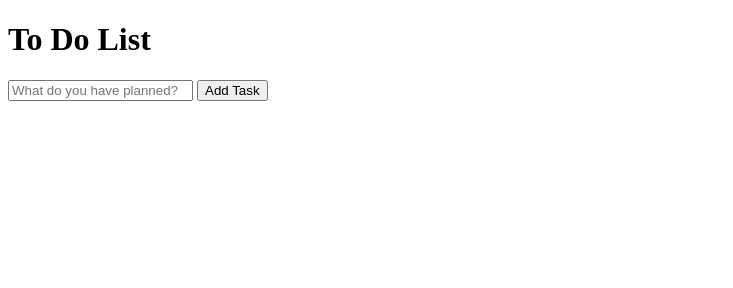
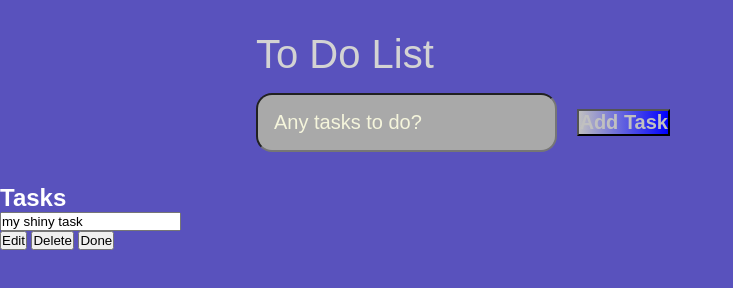
Before and after one commit to Ibrahim-Abuaker/ToDoList, a plain HTML site: page index.html in a window 1280 px wide. Shown: the whole page, without its empty margins (0-733 px from the left). Drawn offline with Linux system fonts and the light colour scheme.

Commit message:
update basics

```diff
--- a/index.html
+++ b/index.html
@@ -13,14 +13,37 @@
             <input
             type="text"
             id="new-task-input"
-            placeholder="What do you have planned?"/>
+            placeholder="Any tasks to do?"/>
             <input
             type="submit"
             value="Add Task"
-            id="new-task-submit"
-            >
+            id="new-task-submit"/>
         </form>
     </header>
+
+<main>
+    <section class="task-list">
+<h2>Tasks</h2>
+<div class="task">
+    <div class="content">
+        <input
+        type="text"
+        class="text"
+        value="my shiny task"
+        readonly
+        />
+    </div>
+    <div class="actions">
+        <button class="edit">Edit</button>
+        <button class="delete">Delete</button>
+        <button class="done">Done</button>
+        <!--&#9989-->
+    </div>
+</div>
+
+    </section>
+</main>
+
     <script defer src="script.js"></script>
 </body>
 </html>
--- a/style.css
+++ b/style.css
@@ -0,0 +1,55 @@
+* {
+    margin: 0;
+    padding: 0;
+    box-sizing: border-box;
+    font-family:sans-serif;
+  }
+
+  body{
+    display: flex;
+    flex-direction: column;
+    min-height: 100vh;
+    background-color: #5952bd;
+    color: #fff;
+  }
+
+  header {
+    padding: 2rem 1rem;
+    max-width: 800px;
+    width: 100%;
+    margin: 0 auto;
+  }
+
+  header > h1 {
+    font-size: 2.5rem;
+    font-weight: 200;
+    margin-bottom: 1rem;
+    color: lightgray ;
+  }
+
+  new-task-form {
+    display: flex;
+  }
+
+  input, button {
+  }
+
+  #new-task-input {
+    flex: 1 1 0%;
+    background-color: darkgray;
+    padding: 1rem;
+    border-radius: 1rem;
+    margin-right: 1rem;
+    color: aliceblue;
+    font-size: 1.25rem;
+  }
+
+  #new-task-input::placeholder {
+    color: beige;
+  }
+  #new-task-submit{
+    color: silver;
+font-size: 1.25rem;
+font-weight: 700;
+background-image:linear-gradient(to right, silver, blue);
+  }
```
